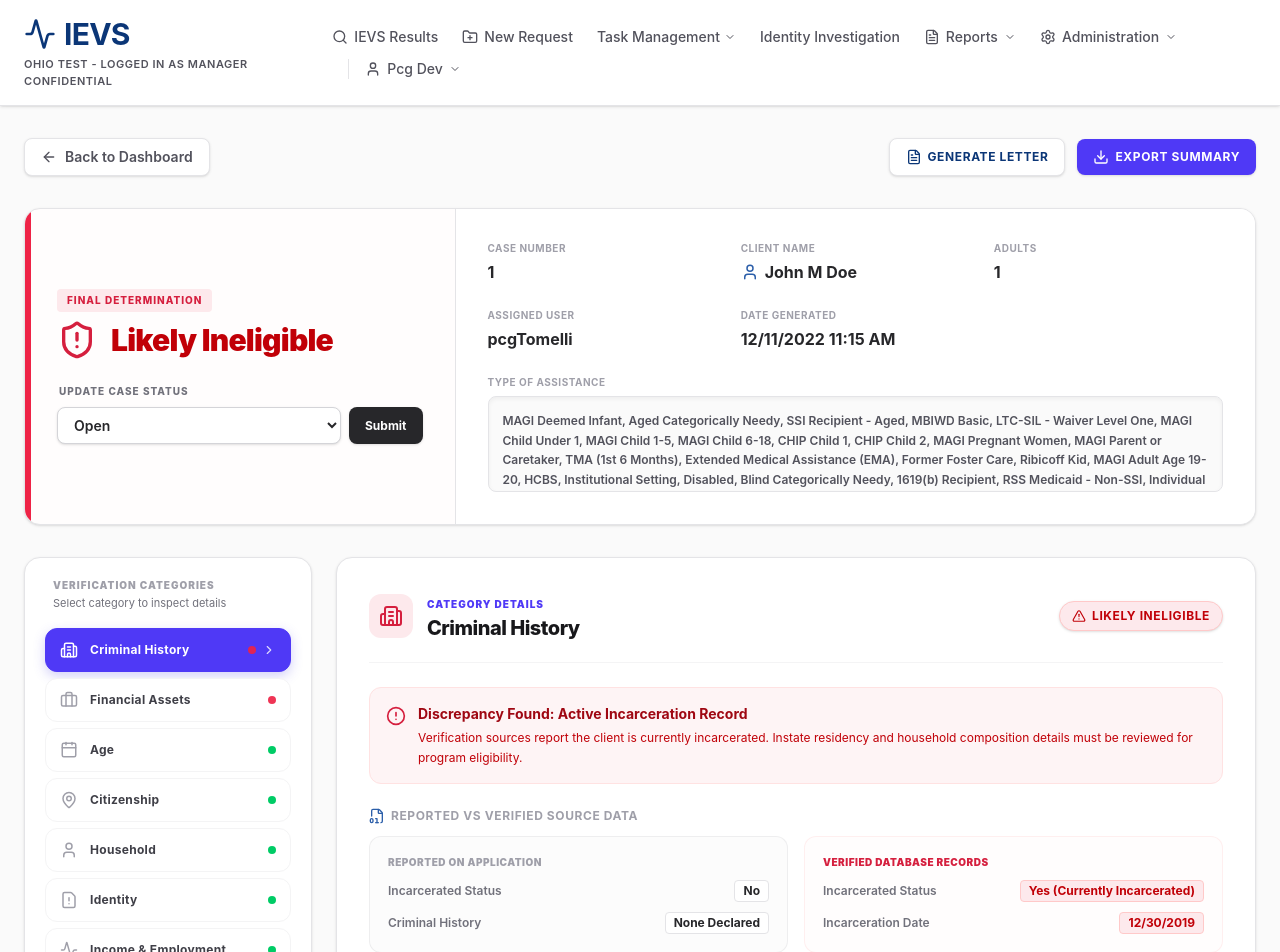
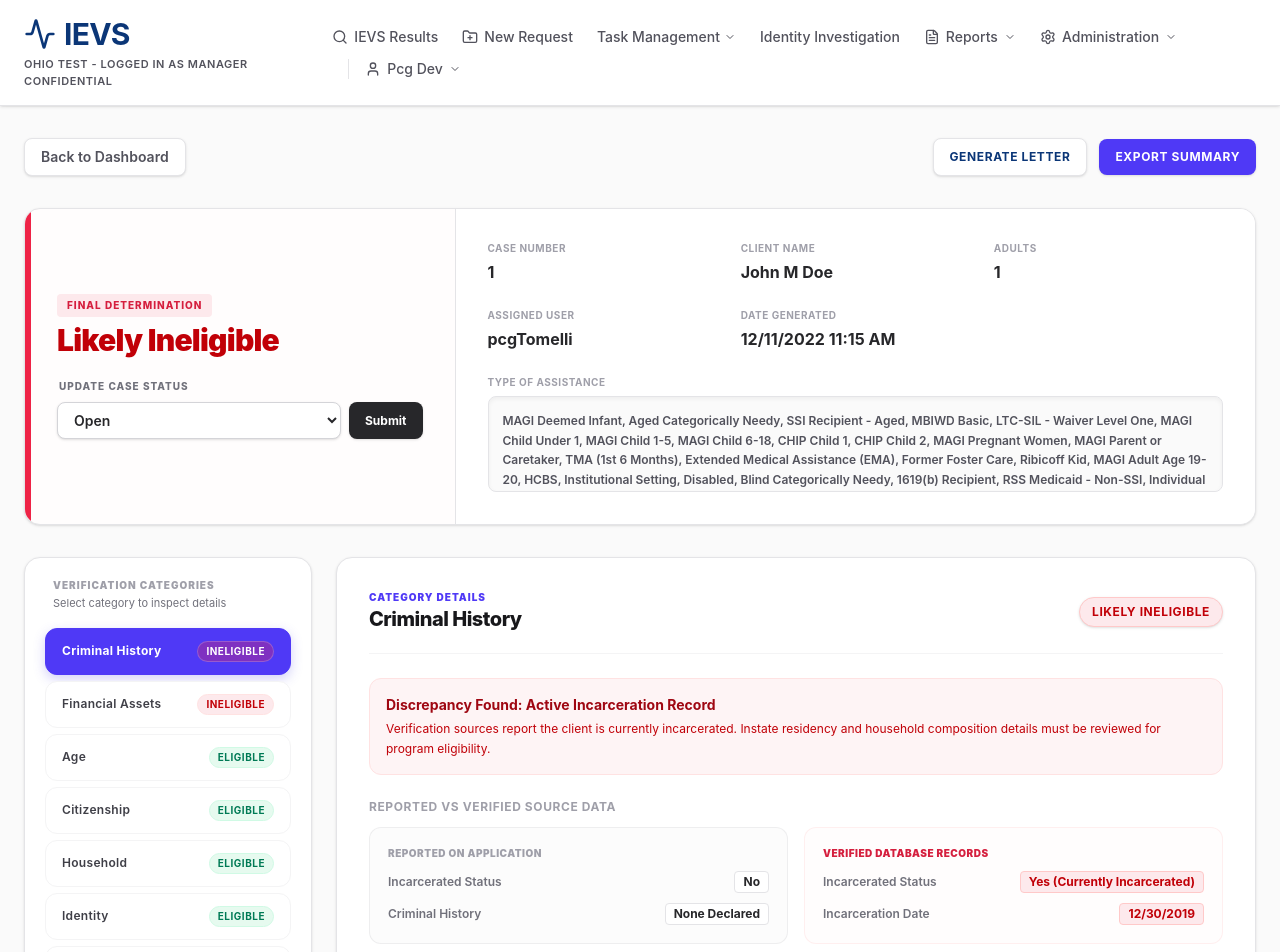
Before and after one commit to aluu001/PCGOneMCO, a React (Vite) app: page /task/1 in a window 1280 px wide. Shown: the top 952 px of the page. Built offline with nearby package versions, Linux system fonts and the light colour scheme.

Commit message:
Remove all icons from EligibilityReport.tsx

```diff
--- a/src/pages/EligibilityReport.tsx
+++ b/src/pages/EligibilityReport.tsx
@@ -1,35 +1,16 @@
 import { useState } from 'react';
 import { useParams, Link } from 'react-router-dom';
-import {
-  ArrowLeft,
-  AlertCircle,
-  CheckCircle2,
-  FileText,
-  Download,
-  User,
-  Calendar,
-  FileDigit,
-  Briefcase,
-  Building2,
-  MapPin,
-  Activity,
-  FileWarning,
-  ShieldAlert,
-  ChevronRight,
-  Check,
-  AlertTriangle
-} from 'lucide-react';
 
 const mockAssistanceText = "MAGI Deemed Infant, Aged Categorically Needy, SSI Recipient - Aged, MBIWD Basic, LTC-SIL - Waiver Level One, MAGI Child Under 1, MAGI Child 1-5, MAGI Child 6-18, CHIP Child 1, CHIP Child 2, MAGI Pregnant Women, MAGI Parent or Caretaker, TMA (1st 6 Months), Extended Medical Assistance (EMA), Former Foster Care, Ribicoff Kid, MAGI Adult Age 19-20, HCBS, Institutional Setting, Disabled, Blind Categorically Needy, 1619(b) Recipient, RSS Medicaid - Non-SSI, Individual Receiving Mandatory State Supplements...";
 
 const categories = [
-  { id: 'criminal', label: 'Criminal History', icon: Building2, status: 'Likely Ineligible' },
-  { id: 'assets', label: 'Financial Assets', icon: Briefcase, status: 'Likely Ineligible' },
-  { id: 'age', label: 'Age', icon: Calendar, status: 'Eligible' },
-  { id: 'citizenship', label: 'Citizenship', icon: MapPin, status: 'Eligible' },
-  { id: 'household', label: 'Household', icon: User, status: 'Eligible' },
-  { id: 'identity', label: 'Identity', icon: FileWarning, status: 'Eligible' },
-  { id: 'income', label: 'Income & Employment', icon: Activity, status: 'Eligible' },
+  { id: 'criminal', label: 'Criminal History', status: 'Likely Ineligible' },
+  { id: 'assets', label: 'Financial Assets', status: 'Likely Ineligible' },
+  { id: 'age', label: 'Age', status: 'Eligible' },
+  { id: 'citizenship', label: 'Citizenship', status: 'Eligible' },
+  { id: 'household', label: 'Household', status: 'Eligible' },
+  { id: 'identity', label: 'Identity', status: 'Eligible' },
+  { id: 'income', label: 'Income & Employment', status: 'Eligible' },
 ];
 
 function StatusBadge({ status }: { status: string }) {
@@ -40,7 +21,6 @@ function StatusBadge({ status }: { status: string }) {
         ? 'bg-emerald-50 text-emerald-700 border-emerald-200'
         : 'bg-red-50 text-red-700 border-red-200'
     }`}>
-      {isEligible ? <CheckCircle2 className="w-3.5 h-3.5" /> : <AlertTriangle className="w-3.5 h-3.5" />}
       {status}
     </span>
   );
@@ -59,14 +39,14 @@ export default function EligibilityReport() {
       {/* Top Breadcrumb & Actions Bar */}
       <div className="flex flex-col sm:flex-row sm:items-center justify-between gap-4">
         <Link to="/" className="inline-flex items-center gap-2 text-sm font-semibold text-zinc-600 hover:text-indigo-600 transition-colors bg-white px-4 py-2 rounded-lg border border-zinc-200 shadow-sm hover:shadow-md w-fit">
-          <ArrowLeft className="w-4 h-4" /> Back to Dashboard
+          Back to Dashboard
         </Link>
         <div className="flex items-center gap-3">
-          <button className="bg-white border border-zinc-200 hover:border-indigo-300 hover:bg-indigo-50 text-indigo-700 font-bold rounded-lg shadow-sm transition-all px-4 py-2.5 text-xs flex items-center gap-1.5 uppercase tracking-wider">
-            <FileText className="w-4 h-4" /> Generate Letter
+          <button className="bg-white border border-zinc-200 hover:border-indigo-300 hover:bg-indigo-50 text-indigo-700 font-bold rounded-lg shadow-sm transition-all px-4 py-2.5 text-xs uppercase tracking-wider">
+            Generate Letter
           </button>
-          <button className="bg-indigo-600 hover:bg-indigo-700 text-white font-bold rounded-lg shadow-sm transition-all px-4 py-2.5 text-xs flex items-center gap-1.5 uppercase tracking-wider">
-            <Download className="w-4 h-4" /> Export Summary
+          <button className="bg-indigo-600 hover:bg-indigo-700 text-white font-bold rounded-lg shadow-sm transition-all px-4 py-2.5 text-xs uppercase tracking-wider">
+            Export Summary
           </button>
         </div>
       </div>
@@ -78,8 +58,7 @@ export default function EligibilityReport() {
         {/* Left Status Area */}
         <div className="p-6 md:p-8 md:w-[35%] border-b md:border-b-0 md:border-r border-zinc-200 bg-red-50/10 flex flex-col justify-center">
           <span className="text-[10px] font-extrabold uppercase tracking-widest text-red-600 mb-2 bg-red-50 px-2.5 py-1 rounded w-fit">Final Determination</span>
-          <div className="flex items-center gap-3.5 mb-6">
-            <ShieldAlert className="w-10 h-10 text-red-600 shrink-0" />
+          <div className="flex flex-col gap-1 mb-6">
             <h2 className="text-3xl font-black text-red-700 tracking-tight leading-none">Likely Ineligible</h2>
           </div>
 
@@ -113,7 +92,7 @@ export default function EligibilityReport() {
           </div>
           <div className="flex flex-col gap-1">
             <span className="text-[10px] font-bold uppercase tracking-wider text-zinc-400">Client Name</span>
-            <span className="text-base font-bold text-zinc-800 flex items-center gap-1.5"><User className="w-4.5 h-4.5 text-indigo-500"/> John M Doe</span>
+            <span className="text-base font-bold text-zinc-800">John M Doe</span>
           </div>
           <div className="flex flex-col gap-1">
             <span className="text-[10px] font-bold uppercase tracking-wider text-zinc-400">Adults</span>
@@ -155,24 +134,22 @@ export default function EligibilityReport() {
                 <button
                   key={cat.id}
                   onClick={() => setActiveTab(cat.id)}
-                  className={`flex items-center justify-between px-3.5 py-3 rounded-xl transition-all duration-150 border text-left group w-full ${
+                  className={`flex items-center justify-between px-4 py-3 rounded-xl transition-all duration-150 border text-left group w-full ${
                     isActive
-                      ? 'bg-indigo-600 border-indigo-600 text-white shadow-[0_4px_12px_rgba(79,70,229,0.25)]'
-                      : 'bg-white border-zinc-100 text-zinc-700 hover:bg-zinc-50 hover:border-zinc-200'
+                      ? 'bg-indigo-600 border-indigo-600 text-white shadow-[0_4px_12px_rgba(79,70,229,0.25)] font-bold'
+                      : 'bg-white border-zinc-100 text-zinc-700 hover:bg-zinc-50 hover:border-zinc-200 font-semibold'
                   }`}
                 >
-                  <div className="flex items-center gap-3">
-                    <cat.icon className={`w-4.5 h-4.5 shrink-0 ${isActive ? 'text-white' : 'text-zinc-400 group-hover:text-zinc-600'}`} />
-                    <span className="text-xs font-bold tracking-wide">
+                  <span className="text-xs tracking-wide">
                     {cat.label}
                   </span>
-                  </div>
-                  <div className="flex items-center gap-1.5">
-                    <span className={`w-2 h-2 rounded-full shrink-0 ${
-                      isEligible ? 'bg-emerald-500' : 'bg-red-500 animate-pulse'
-                    }`} />
-                    {isActive && <ChevronRight className="w-3.5 h-3.5 text-white/80" />}
-                  </div>
+                  <span className={`text-[10px] px-2 py-0.5 rounded-full font-bold uppercase tracking-wider shrink-0 ${
+                    isActive
+                      ? (isEligible ? 'bg-indigo-500/30 text-white border border-white/20' : 'bg-red-500/30 text-white border border-white/20')
+                      : (isEligible ? 'bg-emerald-50 text-emerald-700 border border-emerald-100' : 'bg-red-50 text-red-700 border border-red-100')
+                  }`}>
+                    {isEligible ? 'Eligible' : 'Ineligible'}
+                  </span>
                 </button>
               )
             })}
@@ -184,16 +161,9 @@ export default function EligibilityReport() {
 
           {/* Detail Pane Header */}
           <div className="flex items-center justify-between border-b border-zinc-100 pb-5 mb-6">
-            <div className="flex items-center gap-3.5">
-              <div className={`p-2.5 rounded-xl ${
-                activeCategory?.status === 'Eligible' ? 'bg-emerald-50 text-emerald-600' : 'bg-red-50 text-red-600'
-              }`}>
-                {activeCategory && <activeCategory.icon className="w-6 h-6" />}
-              </div>
-              <div>
+            <div className="flex flex-col">
               <span className="text-[10px] font-black uppercase tracking-widest text-indigo-600">Category details</span>
               <h3 className="text-xl font-extrabold text-zinc-900 tracking-tight">{activeCategory?.label}</h3>
-              </div>
             </div>
             {activeCategory && <StatusBadge status={activeCategory.status} />}
           </div>
@@ -202,20 +172,17 @@ export default function EligibilityReport() {
           {activeTab === 'criminal' && (
             <div className="flex flex-col gap-6 animate-in fade-in duration-200">
               {/* Main Issue Alert Banner */}
-              <div className="flex items-start gap-3 p-4 bg-red-50/50 border border-red-100 rounded-xl text-red-800">
-                <AlertCircle className="w-5 h-5 shrink-0 mt-0.5 text-red-600" />
-                <div>
+              <div className="p-4 bg-red-50/50 border border-red-100 rounded-xl text-red-800">
                 <h4 className="font-bold text-sm">Discrepancy Found: Active Incarceration Record</h4>
                 <p className="text-xs text-red-700 mt-1 leading-relaxed">
                   Verification sources report the client is currently incarcerated. Instate residency and household composition details must be reviewed for program eligibility.
                 </p>
               </div>
-              </div>
 
               {/* Side-by-Side reported vs verified comparison */}
               <div>
-                <h4 className="text-xs font-bold uppercase tracking-wider text-zinc-400 mb-3 flex items-center gap-1.5">
-                  <FileDigit className="w-4 h-4 text-indigo-500" /> Reported vs Verified Source Data
+                <h4 className="text-xs font-bold uppercase tracking-wider text-zinc-400 mb-3">
+                  Reported vs Verified Source Data
                 </h4>
                 <div className="grid grid-cols-1 md:grid-cols-2 gap-4">
                   {/* Reported */}
@@ -303,8 +270,7 @@ export default function EligibilityReport() {
 
               {/* Data Profile Verification Detail */}
               <div className="bg-indigo-50/20 border border-indigo-100 rounded-xl p-4.5">
-                <div className="flex items-center gap-2 mb-3">
-                  <User className="w-4 h-4 text-indigo-500" />
+                <div className="mb-3">
                   <span className="text-xs font-bold text-zinc-800">Verified Identity Reference</span>
                 </div>
                 <div className="grid grid-cols-1 sm:grid-cols-2 lg:grid-cols-4 gap-4 text-xs">
@@ -332,20 +298,17 @@ export default function EligibilityReport() {
           {activeTab === 'assets' && (
             <div className="flex flex-col gap-6 animate-in fade-in duration-200">
               {/* Asset Alert Banner */}
-              <div className="flex items-start gap-3 p-4 bg-red-50/50 border border-red-100 rounded-xl text-red-800">
-                <AlertCircle className="w-5 h-5 shrink-0 mt-0.5 text-red-600" />
-                <div>
+              <div className="p-4 bg-red-50/50 border border-red-100 rounded-xl text-red-800">
                 <h4 className="font-bold text-sm">Discrepancy Found: Asset Transfer Limit Exceeded</h4>
                 <p className="text-xs text-red-700 mt-1 leading-relaxed">
                   Acuity Asset Verification database reports a balance decrease exceeding $5,000.00 within a 60-day period. This may indicate unverified asset transfers, resource divestment, or bank accounts exceeding program asset limits.
                 </p>
               </div>
-              </div>
 
               {/* Side-by-Side Comparison */}
               <div>
-                <h4 className="text-xs font-bold uppercase tracking-wider text-zinc-400 mb-3 flex items-center gap-1.5">
-                  <FileDigit className="w-4 h-4 text-indigo-500" /> Asset Value Verification
+                <h4 className="text-xs font-bold uppercase tracking-wider text-zinc-400 mb-3">
+                  Asset Value Verification
                 </h4>
                 <div className="grid grid-cols-1 md:grid-cols-2 gap-4">
                   {/* Reported */}
@@ -417,15 +380,10 @@ export default function EligibilityReport() {
           {!['criminal', 'assets'].includes(activeTab) && (
             <div className="flex flex-col gap-8 flex-1 justify-center items-center py-10 animate-in fade-in duration-200">
 
-              {/* Success Badge */}
-              <div className="flex flex-col items-center text-center gap-3">
-                <div className="w-16 h-16 bg-emerald-50 rounded-full flex items-center justify-center border border-emerald-100 shadow-sm animate-bounce">
-                  <Check className="w-8 h-8 text-emerald-600" />
-                </div>
-                <div className="flex flex-col gap-1">
+              {/* Success Banner */}
+              <div className="flex flex-col items-center text-center gap-2">
                 <h3 className="text-lg font-bold text-zinc-900">Verification Successful</h3>
                 <p className="text-xs text-zinc-500 font-semibold max-w-sm">No negative findings were reported for this category. All application records match database sources.</p>
-                </div>
               </div>
 
               {/* Side-by-Side Match Verification */}
@@ -444,7 +402,7 @@ export default function EligibilityReport() {
                         </div>
                         <div className="flex justify-between items-center p-3 bg-white">
                           <span className="text-zinc-500 font-medium">Verified Date of Birth</span>
-                          <span className="font-bold text-emerald-600 flex items-center gap-1"><CheckCircle2 className="w-3.5 h-3.5" /> 01/01/1991 (SSA Verified)</span>
+                          <span className="font-bold text-emerald-600">01/01/1991 (SSA Verified)</span>
                         </div>
                         <div className="flex justify-between items-center p-3">
                           <span className="text-zinc-500 font-medium">Calculated Age</span>
@@ -461,7 +419,7 @@ export default function EligibilityReport() {
                         </div>
                         <div className="flex justify-between items-center p-3 bg-white">
                           <span className="text-zinc-500 font-medium">Verified Citizenship</span>
-                          <span className="font-bold text-emerald-600 flex items-center gap-1"><CheckCircle2 className="w-3.5 h-3.5" /> U.S. Citizen (SSA/DHS Match)</span>
+                          <span className="font-bold text-emerald-600">U.S. Citizen (SSA/DHS Match)</span>
                         </div>
                         <div className="flex justify-between items-center p-3">
                           <span className="text-zinc-500 font-medium">Verification Status</span>
@@ -478,7 +436,7 @@ export default function EligibilityReport() {
                         </div>
                         <div className="flex justify-between items-center p-3 bg-white">
                           <span className="text-zinc-500 font-medium">Verified Household Size</span>
-                          <span className="font-bold text-emerald-600 flex items-center gap-1"><CheckCircle2 className="w-3.5 h-3.5" /> 1 Adult, 0 Children (DMV Match)</span>
+                          <span className="font-bold text-emerald-600">1 Adult, 0 Children (DMV Match)</span>
                         </div>
                         <div className="flex justify-between items-center p-3">
                           <span className="text-zinc-500 font-medium">Relationship Details</span>
@@ -495,7 +453,7 @@ export default function EligibilityReport() {
                         </div>
                         <div className="flex justify-between items-center p-3 bg-white">
                           <span className="text-zinc-500 font-medium">Verified SSN Match</span>
-                          <span className="font-bold text-emerald-600 flex items-center gap-1"><CheckCircle2 className="w-3.5 h-3.5" /> Verified (TransUnion match)</span>
+                          <span className="font-bold text-emerald-600">Verified (TransUnion match)</span>
                         </div>
                         <div className="flex justify-between items-center p-3">
                           <span className="text-zinc-500 font-medium">Biometric / Photo Match</span>
@@ -507,15 +465,15 @@ export default function EligibilityReport() {
                     {activeTab === 'income' && (
                       <>
                         <div className="flex justify-between items-center p-3">
-                          <span className="text-zinc-500 font-medium">Reported Monthly Income</span>
-                          <span className="font-bold text-zinc-700">$1,200.00</span>
+                          <span className="text-zinc-500 font-semibold">Reported Monthly Income</span>
+                          <span className="font-bold text-zinc-800">$1,200.00</span>
                         </div>
                         <div className="flex justify-between items-center p-3 bg-white">
-                          <span className="text-zinc-500 font-medium">Verified Monthly Income</span>
-                          <span className="font-bold text-emerald-600 flex items-center gap-1"><CheckCircle2 className="w-3.5 h-3.5" /> $1,200.00 (Equifax WorkNumber Match)</span>
+                          <span className="text-zinc-500 font-semibold">Verified Monthly Income</span>
+                          <span className="font-bold text-emerald-600">$1,200.00 (Equifax WorkNumber Match)</span>
                         </div>
                         <div className="flex justify-between items-center p-3">
-                          <span className="text-zinc-500 font-medium">Income Program Limit</span>
+                          <span className="text-zinc-500 font-semibold">Income Program Limit</span>
                           <span className="font-semibold text-zinc-700">$1,428.00 (Eligible)</span>
                         </div>
                       </>
```
Lines whose indentation alone changed are shown as unchanged.
